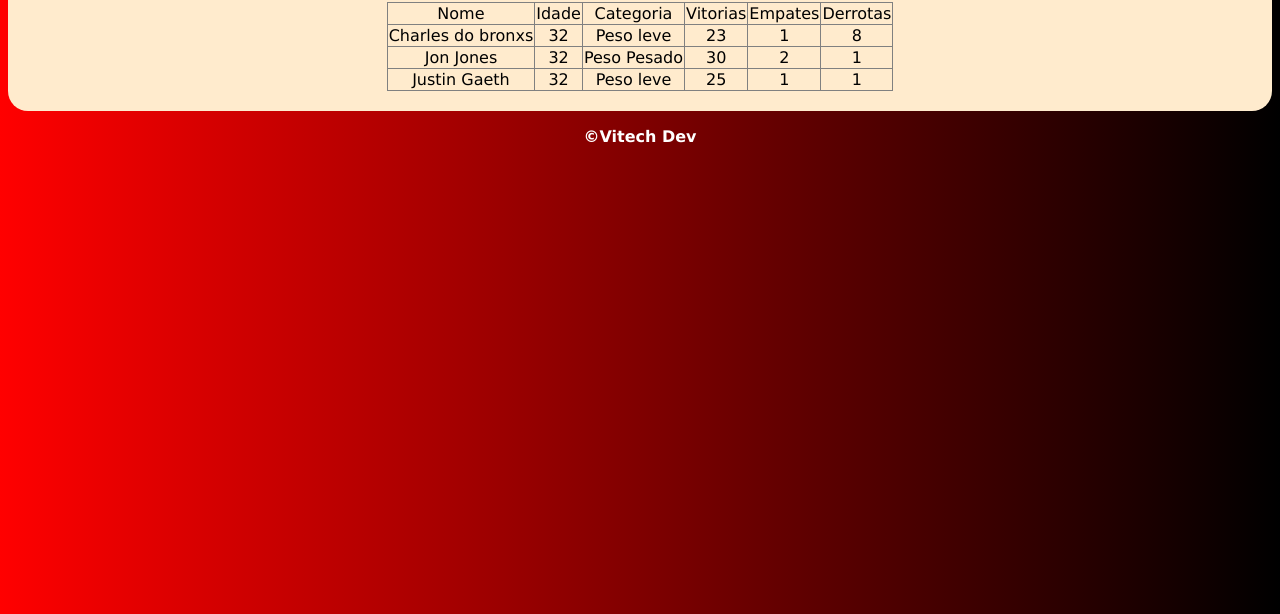
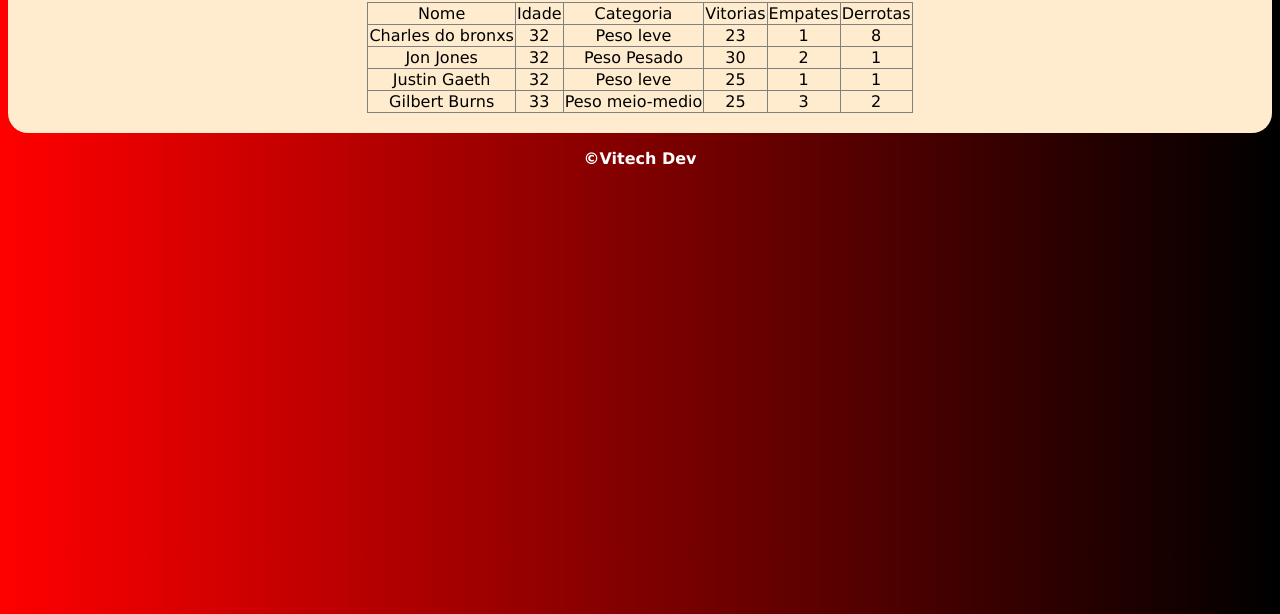
Before and after one commit to victorhsouza/primeiro-versionamento, a plain HTML site: page lutadores.html in a window 1280 px wide. Shown: the part 186-800 px from the top of the page. Drawn offline with Linux system fonts and the light colour scheme.

Commit message:
Adicionando novo lutador

```diff
--- a/lutadores.html
+++ b/lutadores.html
@@ -51,6 +51,14 @@
                 <td>1</td>
                 <td>1</td>
             </tr>
+            <tr>
+                <td>Gilbert Burns</td>
+                <td>33</td>
+                <td>Peso meio-medio</td>
+                <td>25</td>
+                <td>3</td>
+                <td>2</td>
+            </tr>
         </table>
     </main>
 
```
Also changed, not shown: index.html (+1 -0 lines).
